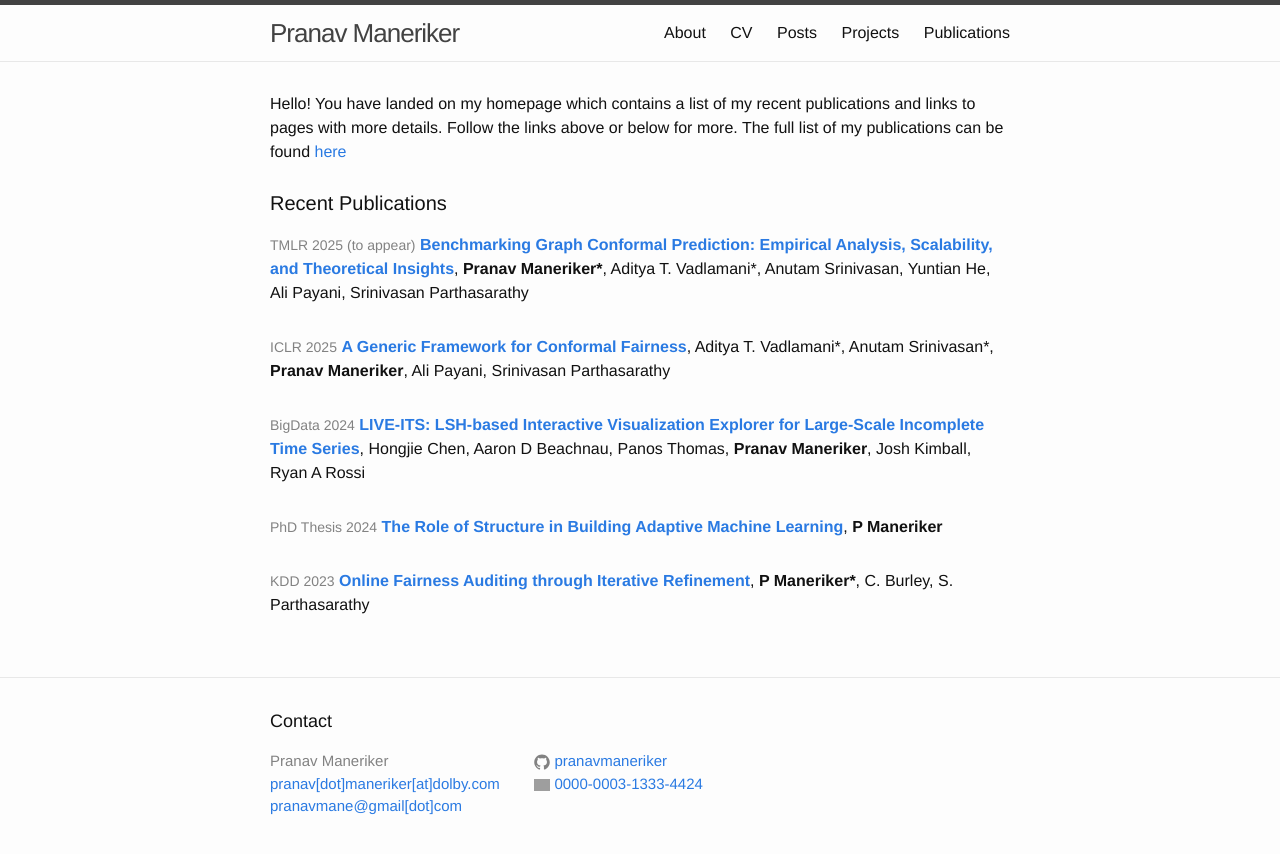
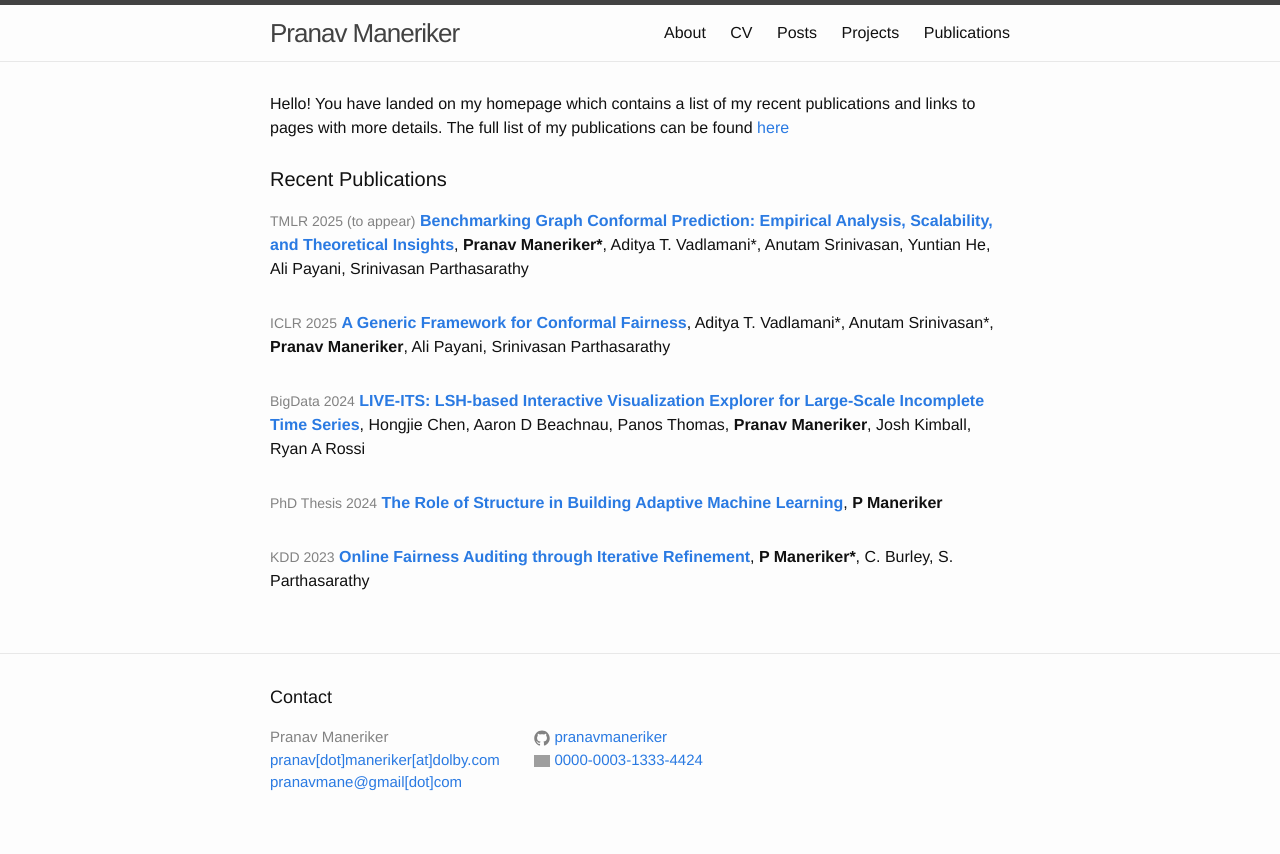
Before and after one commit to pranavmaneriker/pranavmaneriker.github.io, a Jekyll site: the page built from index.html, in a window 1280 px wide. Shown: the top 854 px of the page. Built offline with Jekyll 4.4.1, drawn with Linux system fonts in a browser that asks for light colours; grey boxes are pictures that could not be loaded.

Commit message:
index/readme ipdates

```diff
--- a/index.html
+++ b/index.html
@@ -4,7 +4,7 @@ layout: default
 
 <div class="home">
 
-    Hello! You have landed on my homepage which contains a list of my recent publications and links to pages with more details. Follow the links above or below for more.
+    Hello! You have landed on my homepage which contains a list of my recent publications and links to pages with more details.
 
     The full list of my publications can be found <a href="https://scholar.google.com/citations?hl=en&user=9t8gbkkAAAAJ&view_op=list_works&sortby=pubdate">here</a>
 
```
Also changed, not shown: README.md.
